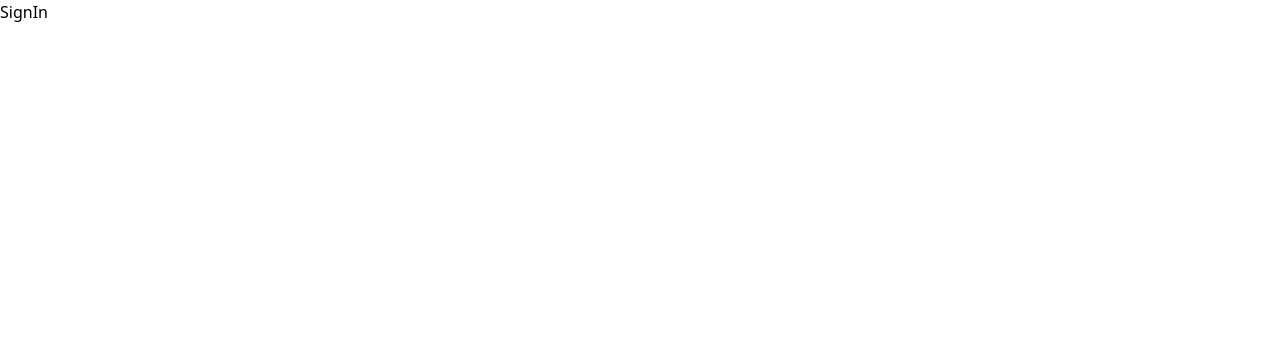
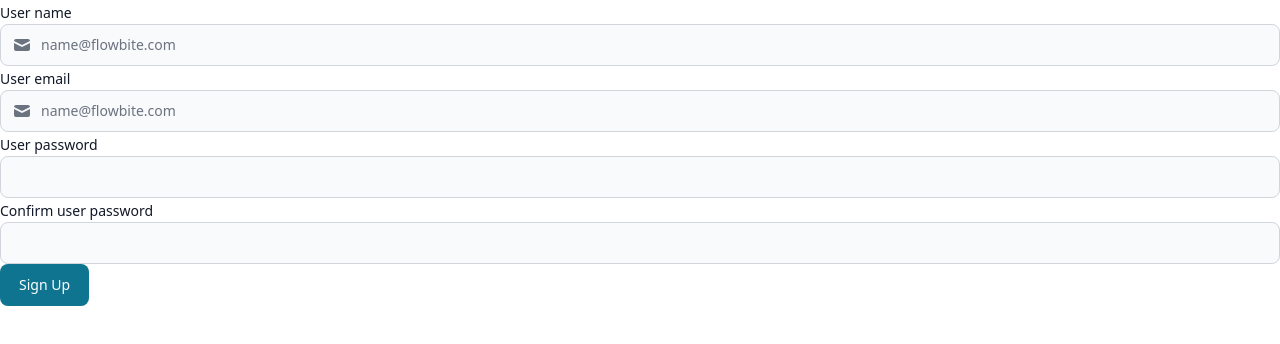
Before and after one commit to yujhenchen/otp-auth-webapp, a React (Vite) app: page /signin in a window 1280 px wide. Shown: the top 344 px of the page. Built offline with nearby package versions, Linux system fonts and the light colour scheme.

Commit message:
feat: implement sign up page

```diff
--- a/src/pages/auth/signin.tsx
+++ b/src/pages/auth/signin.tsx
@@ -1,3 +1,54 @@
+import { Button, Label, TextInput } from "flowbite-react";
+import { HiMail } from "react-icons/hi";
+
 export default function SignIn() {
-  return <div>SignIn</div>;
+  function onSubmit() {}
+  return (
+    <div>
+      <form>
+        <div>
+          <div>
+            <Label htmlFor="name" value="User name" />
+          </div>
+          <TextInput
+            id="name"
+            type="text"
+            icon={HiMail}
+            placeholder="name@flowbite.com"
+            required
+          />
+        </div>
+
+        <div>
+          <div>
+            <Label htmlFor="email" value="User email" />
+          </div>
+          <TextInput
+            id="email"
+            type="email"
+            icon={HiMail}
+            placeholder="name@flowbite.com"
+            required
+          />
+        </div>
+
+        <div>
+          <div>
+            <Label htmlFor="password" value="User password" />
+          </div>
+          <TextInput id="password" type="password" required />
+        </div>
+
+        <div>
+          <div>
+            <Label htmlFor="confirm-password" value="Confirm user password" />
+          </div>
+          <TextInput id="confirm-password" type="password" required />
+        </div>
+        <Button type="submit" onSubmit={onSubmit}>
+          Sign Up
+        </Button>
+      </form>
+    </div>
+  );
 }
```
